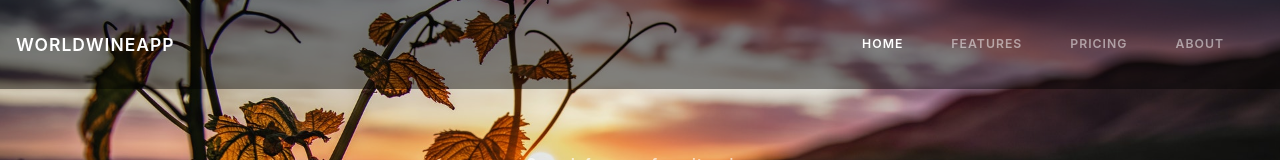
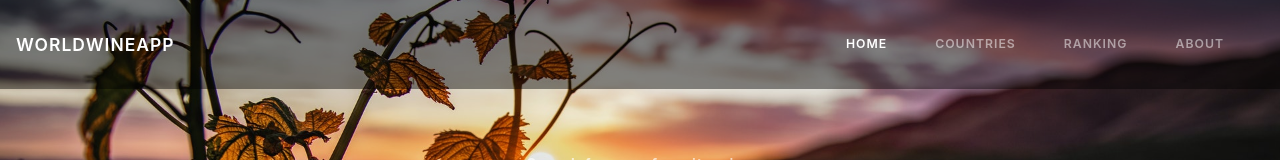
Before and after one commit to xdth/WorldWineApp_frontend, a React (Create React App) app: page / in a window 1280 px wide. Shown: the top 160 px of the page. Built offline with nearby package versions, Linux system fonts and the light colour scheme.

Commit message:
edit navbar

```diff
--- a/src/App.js
+++ b/src/App.js
@@ -3,6 +3,7 @@ import React from 'react';
 import './App.css';
 import Navbar from './components/navbar';
 import Search from './components/searchbar';
+import Searchbar from './components/searchbar';
 
 class App extends React.Component {
   constructor(props) {
@@ -27,19 +28,8 @@ class App extends React.Component {
       <div className="container-fluid w-header">
 
         <Navbar/>
+        <Searchbar/>
 
-        {/* search */}
-        <div className="jumbotron text-center">
-          <p>Search for your favorite wine</p>
-          <div className="container">
-            <form className="form-inline my-2 my-lg-0">
-                <input className="form-control mr-sm-2 sinput-title" type="text" placeholder="Search" />
-                <input className="form-control mr-sm-2 sinput-country" type="text" placeholder="Country" />
-                <button className="btn btn-outline-secondary my-2 my-sm-0" type="submit">Search</button>
-              </form>
-            </div>
-        </div>
-        {/* /search */}
 
       </div>
       {/* -container */}
--- a/src/components/navbar.js
+++ b/src/components/navbar.js
@@ -21,10 +21,10 @@ class Navbar extends React.Component {
               <a className="nav-link" href="/">Home <span className="sr-only">(current)</span></a>
             </li>
             <li className="nav-item">
-              <a className="nav-link" href="/">Features</a>
+              <a className="nav-link" href="/">Countries</a>
             </li>
             <li className="nav-item">
-              <a className="nav-link" href="/">Pricing</a>
+              <a className="nav-link" href="/">Ranking</a>
             </li>
             <li className="nav-item">
               <a className="nav-link" href="/">About</a>
--- a/src/components/searchbar.js
+++ b/src/components/searchbar.js
@@ -8,8 +8,18 @@ class Searchbar extends React.Component {
 
     return (
       <>
-      {/* container */}
-      {/* /container */}
+      {/* search */}
+      <div className="jumbotron text-center">
+        <p>Search for your favorite wine</p>
+        <div className="container">
+          <form className="form-inline my-2 my-lg-0">
+              <input className="form-control mr-sm-2 sinput-title" type="text" placeholder="Search" />
+              <input className="form-control mr-sm-2 sinput-country" type="text" placeholder="Country" />
+              <button className="btn btn-outline-secondary my-2 my-sm-0" type="submit">Search</button>
+            </form>
+          </div>
+      </div>
+      {/* /search */}
       </>
     );
   }
```
